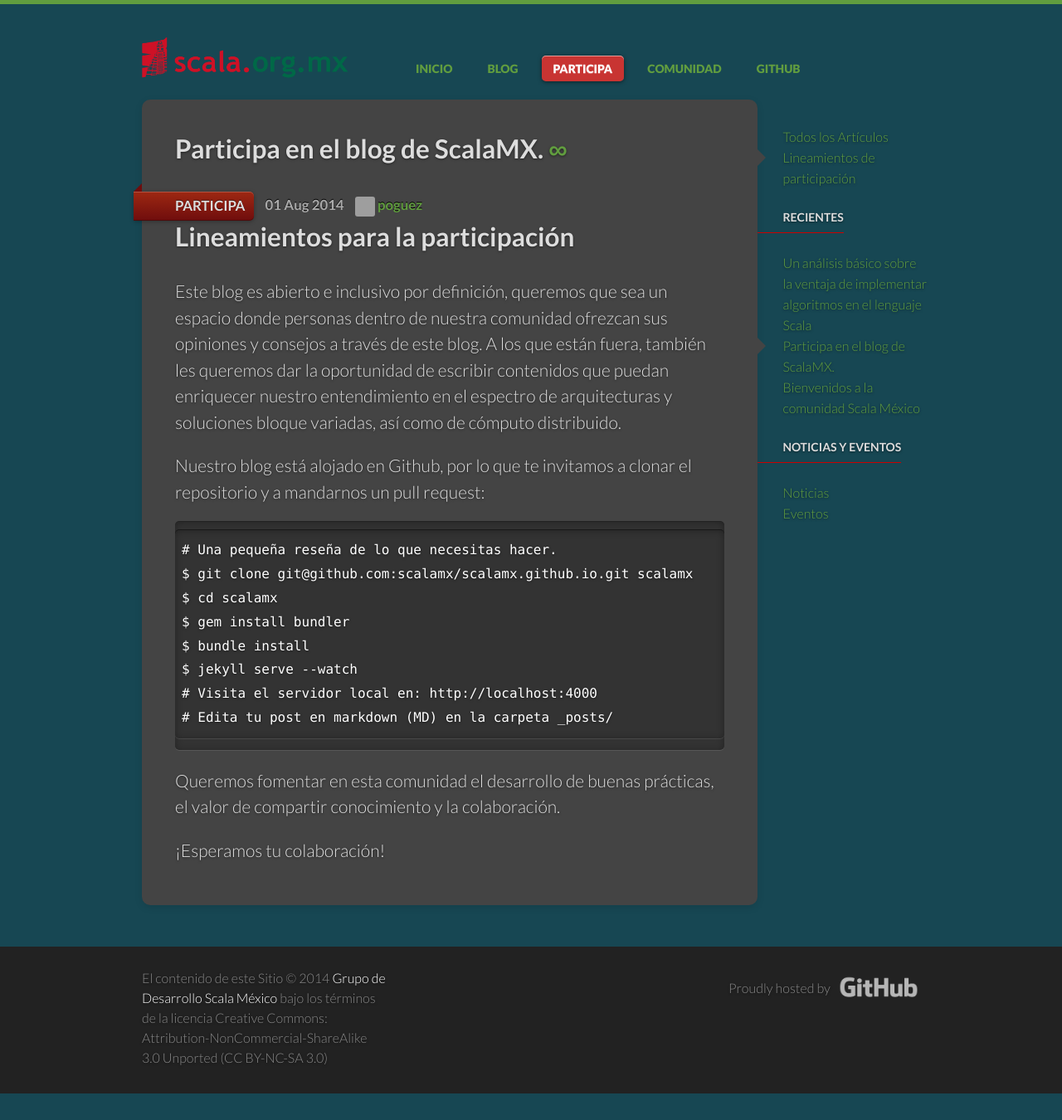
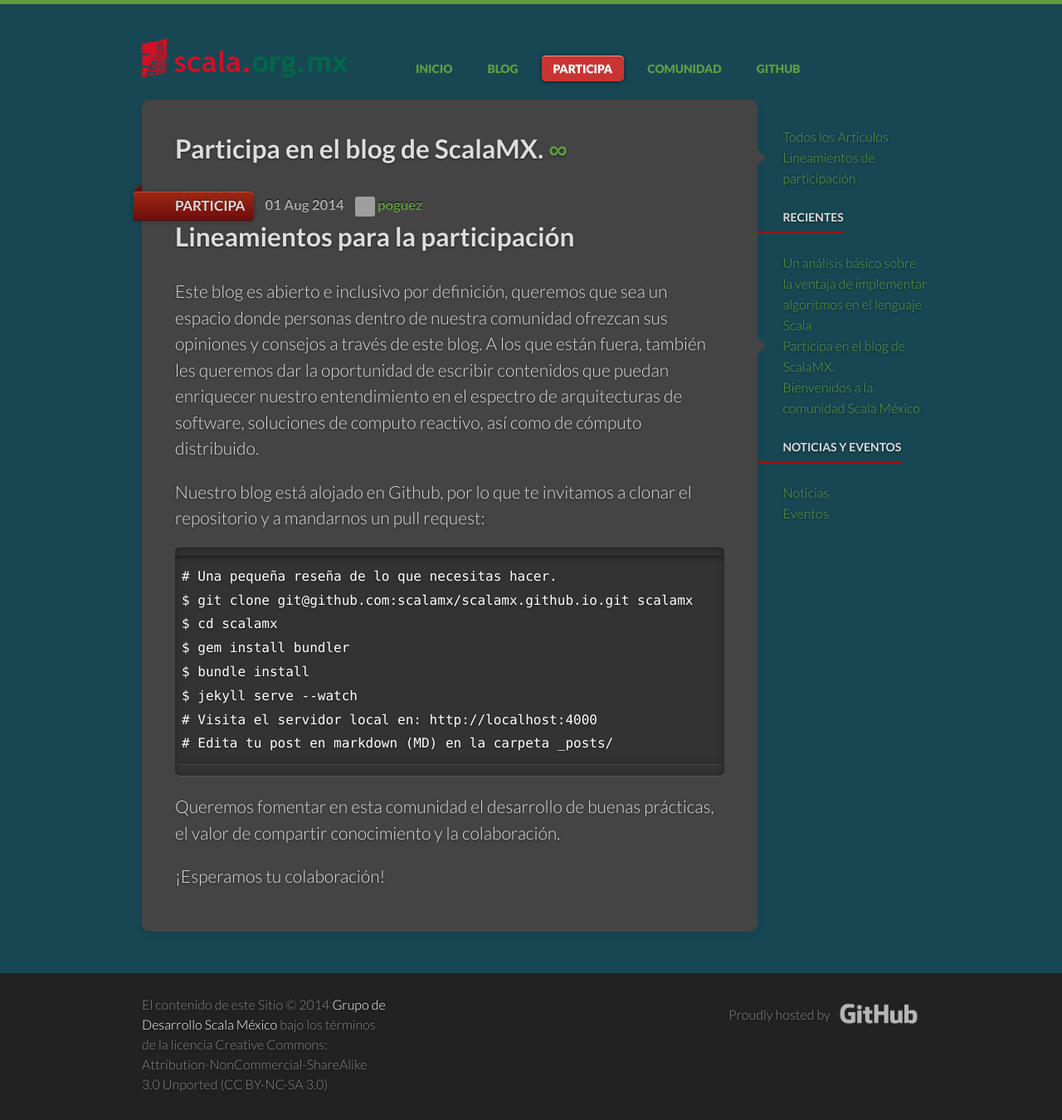
Before and after one commit to scalamx/scalamx.github.io, a Jekyll site: the page built from _posts/2014-08-01-lineamientos-de-participacion.markdown, in a window 1280 px wide. Shown: the whole page at 83% size. Built offline with Jekyll 4.4.1, drawn with Linux system fonts in a browser that asks for light colours; comment, search, counter and statistics services are not loaded; before the commit the page ends 1318 px from its top, so only the background shows below that; grey boxes are pictures that could not be loaded.

Commit message:
Cambios en la redacción de la invitación a participar.

```diff
--- a/_posts/2014-08-01-lineamientos-de-participacion.markdown
+++ b/_posts/2014-08-01-lineamientos-de-participacion.markdown
@@ -13,7 +13,7 @@
 personas dentro de nuestra comunidad ofrezcan sus opiniones y consejos a través
 de este blog. A los que están fuera, también les queremos dar la oportunidad de
 escribir contenidos  que puedan enriquecer nuestro entendimiento
-en el espectro de arquitecturas y soluciones bloque variadas, así como
+en el espectro de arquitecturas de software, soluciones de computo reactivo, así como
 de cómputo distribuido.
 
 Nuestro blog está alojado en Github, por lo que te invitamos a clonar
```
